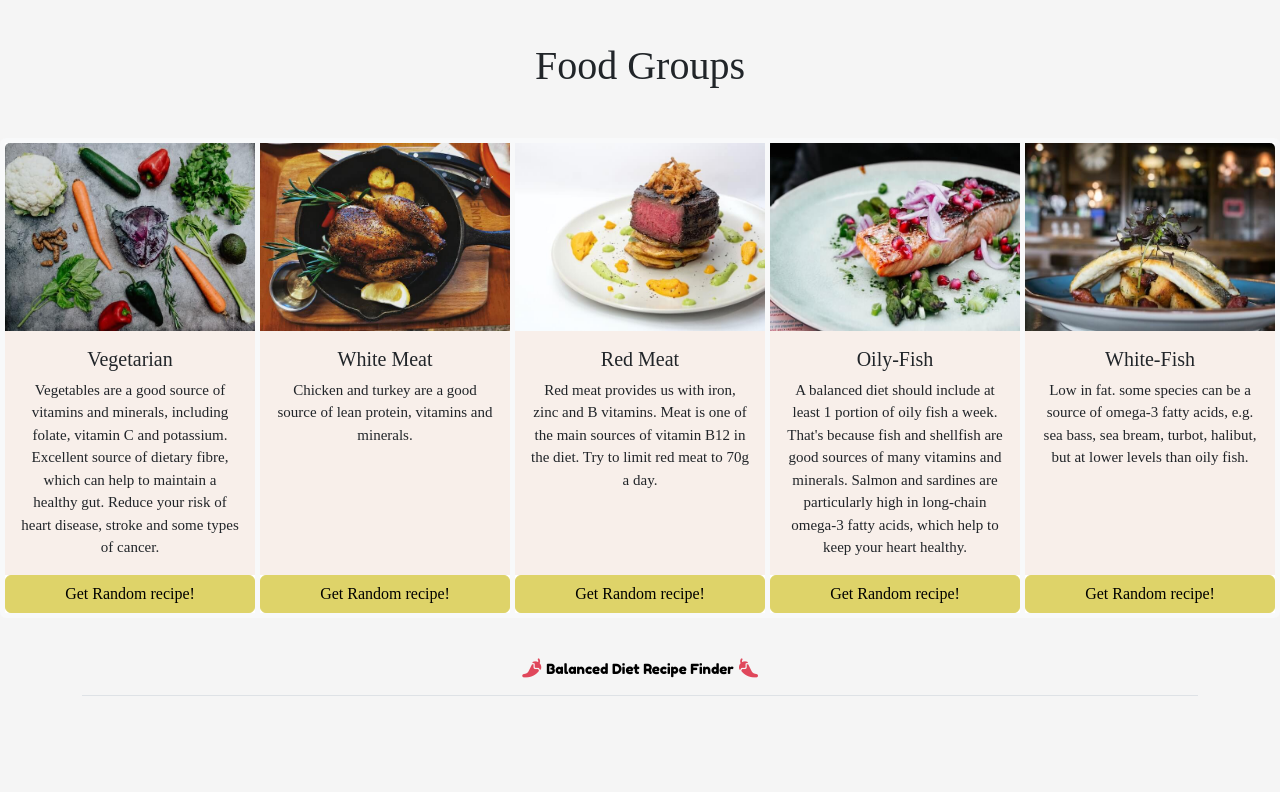
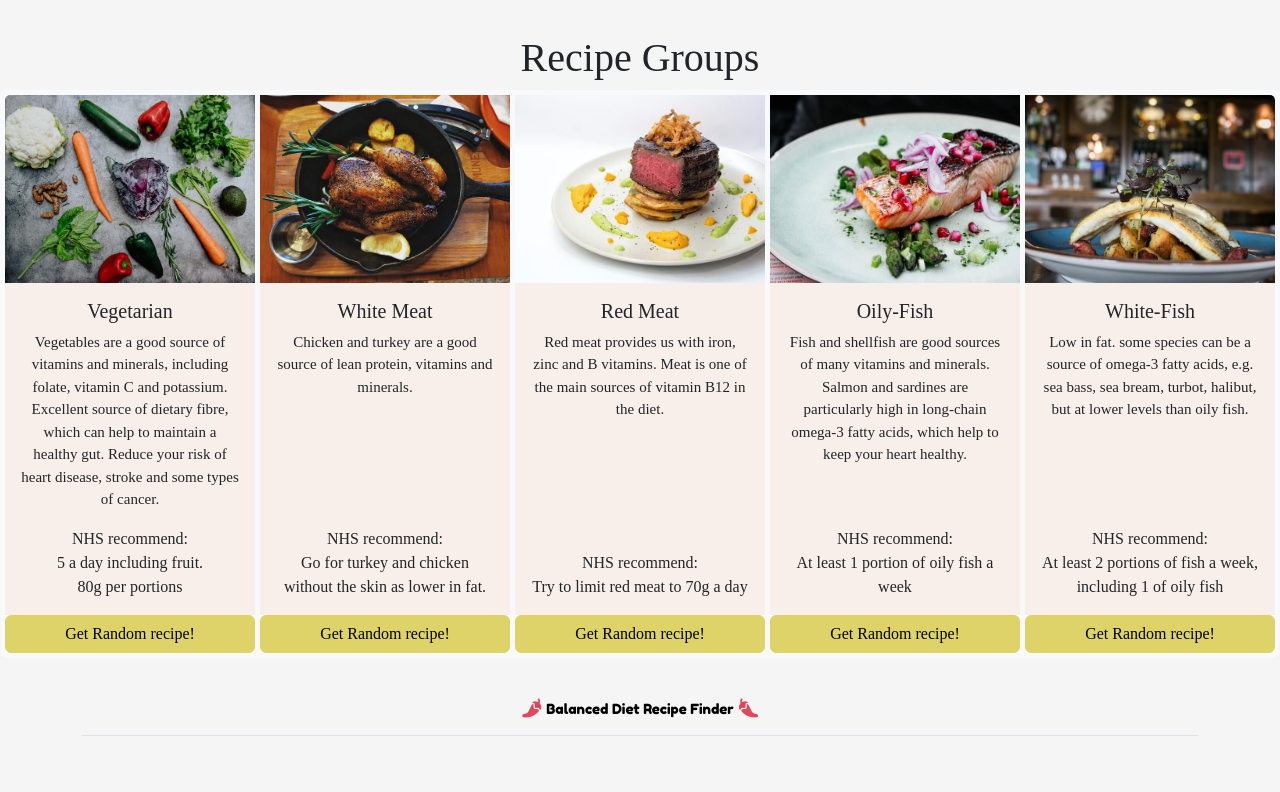
Before and after one commit to nddpj00/balanced-diet-menu-finder, a Flask app: page / in a window 1280 px wide. Shown: the part 62-854 px from the top of the page. Before the commit the page ends 758 px from the top, so only its background shows below. Run offline with Flask 2, Linux system fonts and the light colour scheme; data that the repository does not hold is empty; some libraries are stand-ins or nearby versions; some web fonts are replaced.

Commit message:
adds nhs recommendations and aligns at bottom of card

```diff
--- a/mealplanner/static/css/style.css
+++ b/mealplanner/static/css/style.css
@@ -72,8 +72,7 @@ margin-right: 60px;
 
 
 .main-header {
-    margin-top: 13vh;
-    margin-bottom: 6vh;
+    margin-top: 12vh;
     text-align: center;
     font-family: 'Volkhov', serif;
 }
--- a/mealplanner/templates/add_recipe.html
+++ b/mealplanner/templates/add_recipe.html
@@ -123,7 +123,7 @@
             <div class="col-1 ">
                 <i class="fa-solid fa-child-reaching"></i>
             </div>
-            <div class="form-check form-switch col-4">
+            <div class="form-check form-switch col-8">
                 <label class="form-check-label" for="family_friendly">Family-Friendly?</label>
                 <input class="form-check-input" name="family_friendly" type="checkbox" id="family_friendly">
             </div>
@@ -133,7 +133,7 @@
             <div class="col-1 ">
                 <i class="fa-solid fa-heart-pulse"></i>
             </div>
-            <div class="form-check form-switch col-4">
+            <div class="form-check form-switch col-8">
                 <label class="form-check-label" for="recipe_healthy">Healthy?</label>
                 <input class="form-check-input" name="recipe_healthy" type="checkbox" id="recipe_healthy">
             </div>
--- a/mealplanner/templates/categories.html
+++ b/mealplanner/templates/categories.html
@@ -2,7 +2,7 @@
 {% block content %}
 
 <div class="container-md main-header">
-  <h1 class="center-align">Food Groups</h1>
+  <h1 class="center-align">Recipe Groups</h1>
 </div>
 
 
@@ -14,12 +14,16 @@
     <div class="ratio ratio-4x3">
       <img src="./static/images/vegetable_card.jpg" class="card-img-top" alt="selection of vegetables laid out on table">
   </div>
-    <div class="card-body">
+    <div class="card-body d-flex flex-column">
       <h5 class="card-title">Vegetarian</h5>
       <p class="card-text">Vegetables are a good source of vitamins and minerals, including folate, vitamin C and
         potassium.
         Excellent source of dietary fibre, which can help to maintain a healthy gut. Reduce your risk of heart
-        disease, stroke and some types of cancer.</p>
+        disease, stroke and some types of cancer.
+      </p>
+        <div class="mt-auto">
+         NHS recommend: <br> 5 a day including fruit. <br> 80g per portions
+        </div>
     </div>
     <!-- Button trigger modal -->
 
@@ -91,9 +95,13 @@
     <div class="ratio ratio-4x3">
     <img src="./static/images/chicken_card.jpg" class="card-img-top" alt="grill pan containing a whole cooked chicken">
     </div>
-    <div class="card-body">
+    <div class="card-body d-flex flex-column">
       <h5 class="card-title">White Meat</h5>
-      <p class="card-text">Chicken and turkey are a good source of lean protein, vitamins and minerals.</p>
+      <p class="card-text">Chicken and turkey are a good source of lean protein, vitamins and minerals.
+      </p>
+      <div class="mt-auto">
+          NHS recommend: <br> Go for turkey and chicken without the skin as lower in fat.
+      </div>
     </div>
     <button type="button" class="btn" onclick="{% set random_wmeat = wmeat_recipe|random %}" data-bs-toggle="modal"
       data-bs-target="#randomWmeatModal">
@@ -129,23 +137,23 @@
           <div class="modal-body">
             <div class="container-fluid">
               <div class="row">
-                <div class="col-md-8">
+                <div class="col">
                   {{ random_wmeat.recipe_notes}}
                 </div>
-                <div class="col-md-4 ms-auto">
+              </div>
+
+              <div class="modal-footer">
                   <!-- if location starts with url apply click -->
                   {% if random_wmeat.recipe_location.startswith("https") %}
                   <button class="btn btn-primary">
                     <a href="{{ random_wmeat.recipe_location }}" class="text-decoration-none text-dark"
-                        target="_blank" role="button">Clickfor recipe</a>
+                        target="_blank" role="button">Click for recipe</a>
                   </button>
                   {% else %}
+                  <div class="random-modal-nonurl">
                   {{ random_wmeat.recipe_location }}
+                  </div>
                   {% endif %}
-                </div>
-              </div>
-
-              <div class="modal-footer">
                   <button type="button" class="btn btn-secondary pageRefresh" data-bs-dismiss="modal">Close</button>
               </div>
             </div>
@@ -163,10 +171,14 @@
     <div class="ratio ratio-4x3">
     <img src="./static/images/red_meat_card.jpg" class="card-img-top" alt="rare steak fillet on a plate">
     </div>
-    <div class="card-body">
+    <div class="card-body d-flex flex-column">
       <h5 class="card-title">Red Meat</h5>
       <p class="card-text">Red meat provides us with iron, zinc and B vitamins.
-        Meat is one of the main sources of vitamin B12 in the diet. Try to limit red meat to 70g a day.</p>
+        Meat is one of the main sources of vitamin B12 in the diet.
+      </p>
+      <div class="mt-auto">
+          NHS recommend: <br> Try to limit red meat to 70g a day <br>
+      </div>
 
     </div>
     <button type="button" class="btn" onclick="{%  set random_rmeat = rmeat_recipe|random %}" data-bs-toggle="modal"
@@ -204,24 +216,23 @@
           <div class="modal-body">
             <div class="container-fluid">
               <div class="row">
-                <div class="col-md-8">
+                <div class="col">
                   {{ random_rmeat.recipe_notes}}
                 </div>
-                <div class="col-md-4 ms-auto">
+              </div>
+
+              <div class="modal-footer">
                   <!-- if location starts with url apply click -->
                   {% if random_rmeat.recipe_location.startswith("https") %}
                   <button class="btn btn-primary">
-                    <a href="{{ random_rmeat.recipe_location }}"  class="text-decoration-none text-dark"
-                        target="_blank" role="button">Clickfor recipe</a>
+                    <a href="{{ random_rmeat.recipe_location }}" class="text-decoration-none text-dark"
+                        target="_blank" role="button">Click for recipe</a>
                   </button>
                   {% else %}
+                  <div class="random-modal-nonurl">
                   {{ random_rmeat.recipe_location }}
+                  </div>
                   {% endif %}
-                </div>
-              </div>
-
-
-              <div class="modal-footer">
                   <button type="button" class="btn btn-secondary pageRefresh" data-bs-dismiss="modal">Close</button>
               </div>
             </div>
@@ -237,12 +248,16 @@
     <div class="ratio ratio-4x3">
     <img src="./static/images/oilyfish_card.jpg" class="card-img-top" alt="cooked salmon fillet on a plate">
     </div>
-    <div class="card-body">
+    <div class="card-body d-flex flex-column">
       <h5 class="card-title">Oily-Fish</h5>
-      <p class="card-text">A balanced diet should include at least 1 portion of oily fish a week.
-        That's because fish and shellfish are good sources of many vitamins and minerals.
+      <p class="card-text">
+        Fish and shellfish are good sources of many vitamins and minerals.
         Salmon and sardines are particularly high in long-chain omega-3 fatty acids,
-        which help to keep your heart healthy.</p>
+        which help to keep your heart healthy.
+      </p>
+      <div class="mt-auto">
+          NHS recommend: <br> At least 1 portion of oily fish a week <br>
+      </div>
     </div>
     <button type="button" class="btn" onclick="{%  set random_ofish = ofish_recipe|random %}" data-bs-toggle="modal"
       data-bs-target="#randomOfishModal">
@@ -279,23 +294,23 @@
           <div class="modal-body">
             <div class="container-fluid">
               <div class="row">
-                <div class="col-md-8">
+                <div class="col">
                   {{ random_ofish.recipe_notes}}
                 </div>
-                <div class="col-md-4 ms-auto">
+              </div>
+
+              <div class="modal-footer">
                   <!-- if location starts with url apply click -->
                   {% if random_ofish.recipe_location.startswith("https") %}
                   <button class="btn btn-primary">
                     <a href="{{ random_ofish.recipe_location }}" class="text-decoration-none text-dark"
-                        target="_blank" role="button">Clickfor recipe</a>
+                        target="_blank" role="button">Click for recipe</a>
                   </button>
                   {% else %}
+                  <div class="random-modal-nonurl">
                   {{ random_ofish.recipe_location }}
+                  </div>
                   {% endif %}
-                </div>
-              </div>
-
-              <div class="modal-footer">
                   <button type="button" class="btn btn-secondary pageRefresh" data-bs-dismiss="modal">Close</button>
               </div>
             </div>
@@ -311,11 +326,14 @@
     <div class="ratio ratio-4x3">
       <img src="./static/images/white_fish_card.jpg" class="card-img-top" alt="plated fish fillet on potatoes">
     </div>
-    <div class="card-body">
+    <div class="card-body  d-flex flex-column">
       <h5 class="card-title">White-Fish</h5>
       <p class="card-text">Low in fat. some species can be a source of omega-3 fatty acids, e.g.
-        sea bass, sea bream, turbot, halibut, but at lower levels than oily fish.</p>
-
+        sea bass, sea bream, turbot, halibut, but at lower levels than oily fish.
+      </p>
+      <div class="mt-auto">
+          NHS recommend: <br> At least 2 portions of fish a week, including 1 of oily fish <br>
+      </div>
     </div>
       <button type="button" class="btn" onclick="{%  set random_wfish = wfish_recipe|random %}" data-bs-toggle="modal"
         data-bs-target="#randomWfishModal">
@@ -352,22 +370,23 @@
           <div class="modal-body">
             <div class="container-fluid">
               <div class="row">
-                <div class="col-md-8">
+                <div class="col">
                   {{ random_wfish.recipe_notes}}
                 </div>
-                <div class="col-md-4 ms-auto">
+              </div>
+
+              <div class="modal-footer">
                   <!-- if location starts with url apply click -->
                   {% if random_wfish.recipe_location.startswith("https") %}
                   <button class="btn btn-primary">
                     <a href="{{ random_wfish.recipe_location }}" class="text-decoration-none text-dark"
-                        target="_blank" role="button">Clickfor recipe</a>
+                        target="_blank" role="button">Click for recipe</a>
                   </button>
                   {% else %}
+                  <div class="random-modal-nonurl">
                   {{ random_wfish.recipe_location }}
+                  </div>
                   {% endif %}
-                </div>
-              </div>
-              <div class="modal-footer">
                   <button type="button" class="btn btn-secondary pageRefresh" data-bs-dismiss="modal">Close</button>
               </div>
             </div>
```
Lines whose indentation alone changed are shown as unchanged.
